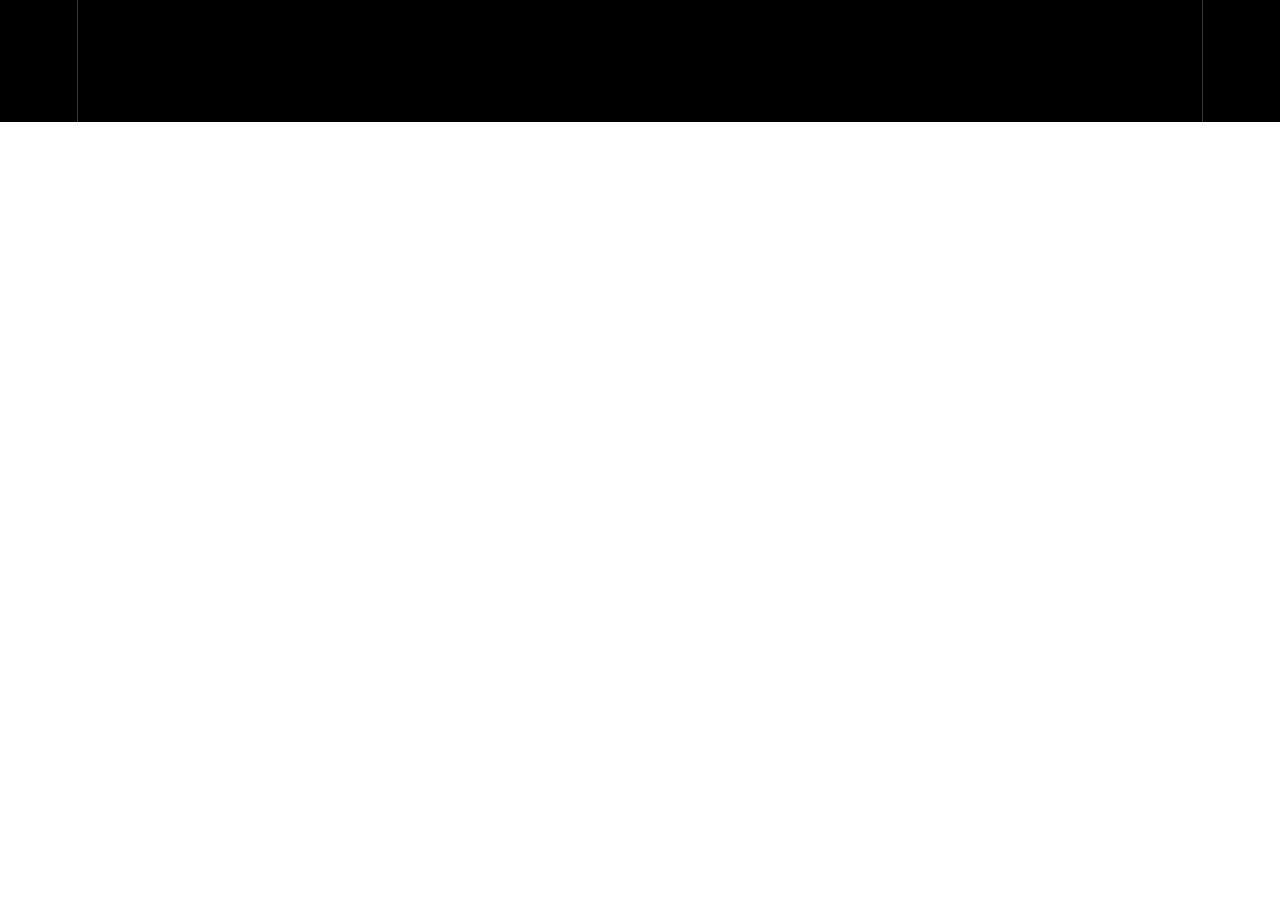
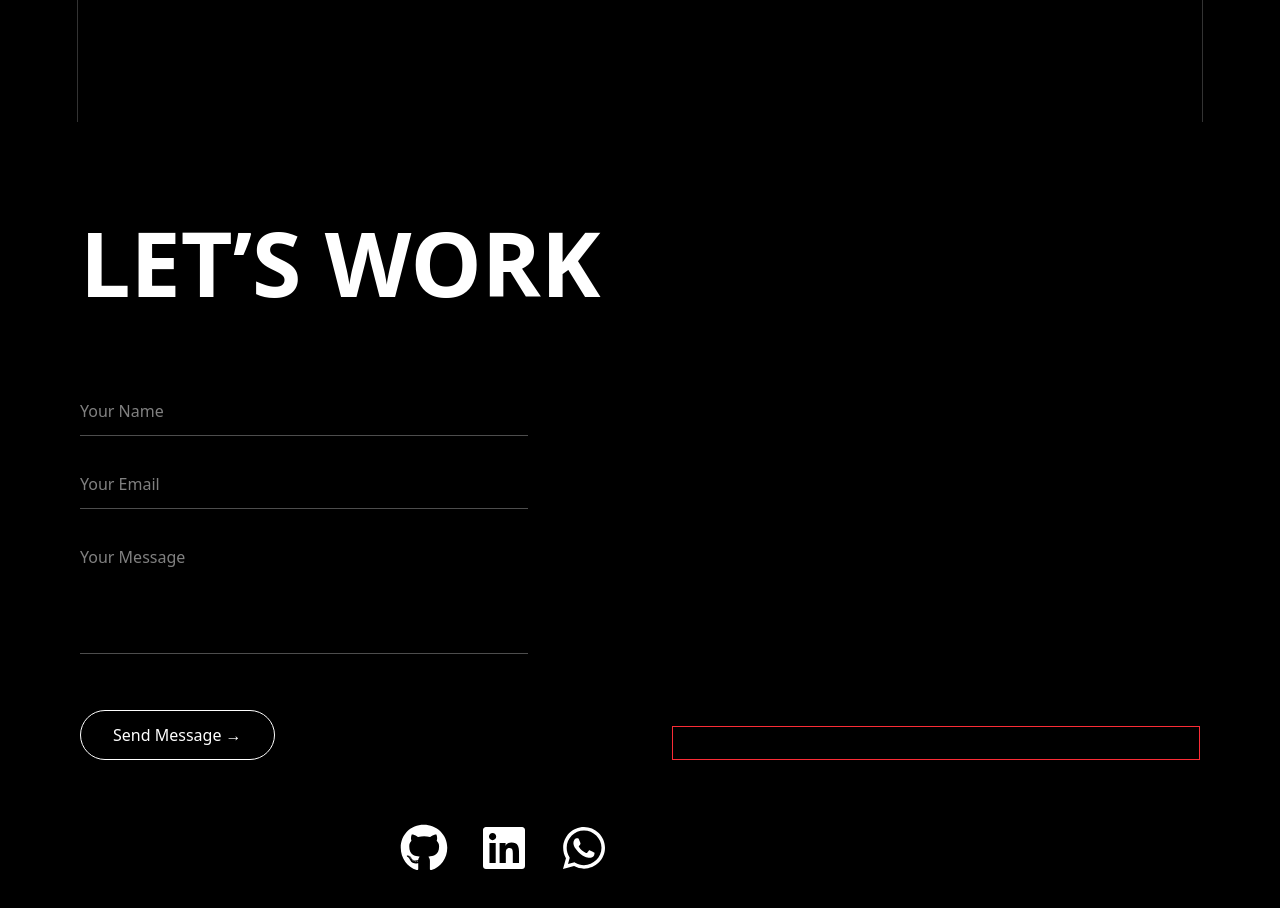
Before and after one commit to sandula-sanchana/portfolio-react, a React (Vite) app: page / in a window 1280 px wide. Shown: the part 1880-2788 px from the top of the page. Before the commit the page ends 2002 px from the top, so only its background shows below. Built offline with nearby package versions, Linux system fonts and the light colour scheme; a web font is replaced by a local one.

Commit message:
add contact section

```diff
--- /dev/null
+++ b/src/pages/ContactSection.jsx
@@ -0,0 +1,142 @@
+import { useRef, useLayoutEffect } from "react";
+import gsap from "gsap";
+import ScrollTrigger from "gsap/ScrollTrigger";
+import SplitType from "split-type";
+import { FaGithub, FaLinkedin, FaWhatsapp } from "react-icons/fa";
+import CatTyping from "../components/skills/CatTyping.jsx";
+
+gsap.registerPlugin(ScrollTrigger);
+
+export const ContactSection = () => {
+    const sectionRef = useRef(null);
+    const titleRef = useRef(null);
+    const formRef = useRef(null);
+    const iconsRef = useRef([]);
+
+    useLayoutEffect(() => {
+        const ctx = gsap.context(() => {
+            /* 🔥 Split text */
+            const split = new SplitType(titleRef.current, {
+                types: "lines, words",
+            });
+
+            /* TITLE REVEAL */
+            gsap.from(split.words, {
+                y: 120,
+                rotateX: 90,
+                opacity: 0,
+                stagger: 0.04,
+                ease: "power4.out",
+                scrollTrigger: {
+                    trigger: sectionRef.current,
+                    start: "top 75%",
+                },
+            });
+
+            /* FORM SLIDE */
+            gsap.from(formRef.current, {
+                x: -120,
+                opacity: 0,
+                duration: 1.2,
+                ease: "power4.out",
+                scrollTrigger: {
+                    trigger: formRef.current,
+                    start: "top 80%",
+                },
+            });
+
+            /* SOCIAL ICONS */
+            gsap.from(iconsRef.current, {
+                y: 80,
+                opacity: 0,
+                stagger: 0.2,
+                ease: "back.out(1.7)",
+                scrollTrigger: {
+                    trigger: sectionRef.current,
+                    start: "top 70%",
+                },
+            });
+        }, sectionRef);
+
+        return () => ctx.revert();
+    }, []);
+
+    return (
+        <section
+            ref={sectionRef}
+            className="min-h-screen bg-black text-white px-6 md:px-20 py-24 flex flex-col justify-center overflow-hidden"
+        >
+            {/* TOP TITLE */}
+            <h1
+                ref={titleRef}
+                className="text-[14vw] md:text-[7vw] font-extrabold leading-none uppercase"
+            >
+                Let’s Work
+            </h1>
+
+            {/* CONTENT */}
+            <div className="grid md:grid-cols-2 gap-16 mt-20 items-end">
+
+                {/* FORM */}
+                <form
+                    ref={formRef}
+                    className="flex flex-col gap-6 max-w-md w-full"
+                >
+                    <input
+                        type="text"
+                        placeholder="Your Name"
+                        className="bg-transparent border-b border-white/30 py-3 outline-none focus:border-white"
+                    />
+                    <input
+                        type="email"
+                        placeholder="Your Email"
+                        className="bg-transparent border-b border-white/30 py-3 outline-none focus:border-white"
+                    />
+                    <textarea
+                        placeholder="Your Message"
+                        rows="4"
+                        className="bg-transparent border-b border-white/30 py-3 outline-none focus:border-white resize-none"
+                    />
+
+                    <button
+                        type="submit"
+                        className="mt-8 px-8 py-3 border border-white rounded-full w-fit hover:bg-white hover:text-black transition-all"
+                    >
+                        Send Message →
+                    </button>
+                </form>
+
+
+                <div className="border border-red-500 p-4">
+                    <CatTyping />
+                </div>
+
+
+                {/* RIGHT COLUMN */}
+                <div className="flex flex-col gap-10 items-start md:items-end">
+
+                    {/* SOCIALS */}
+                    <div className="flex gap-8">
+                        {[FaGithub, FaLinkedin, FaWhatsapp].map((Icon, i) => (
+                            <a
+                                key={i}
+                                ref={(el) => (iconsRef.current[i] = el)}
+                                href="#"
+                                className="text-5xl relative group"
+                            >
+                                <Icon />
+                                <span className="absolute -bottom-2 left-1/2 -translate-x-1/2 w-0 h-[2px] bg-white transition-all group-hover:w-full" />
+                            </a>
+                        ))}
+                    </div>
+
+                    {/* BOTTOM TITLE */}
+                    <h1 className="text-[14vw] md:text-[7vw] font-extrabold leading-none uppercase text-right">
+                        Together
+                    </h1>
+                </div>
+            </div>
+        </section>
+    );
+
+};
--- a/src/pages/Home.jsx
+++ b/src/pages/Home.jsx
@@ -1,6 +1,7 @@
 import {Hero3D} from "../components/Hero3D.jsx";
 import {Navbar} from "../components/Navbar.jsx";
 import {AboutSection} from "../components/AboutSection.jsx";
+import {ContactSection} from "./ContactSection.jsx";
 
 
 export const Home=()=>{
@@ -10,6 +11,7 @@
         <main className="">
             <Hero3D/>
             <AboutSection/>
-                  </main>
+            <ContactSection/>
+        </main>
     )
 }
```
